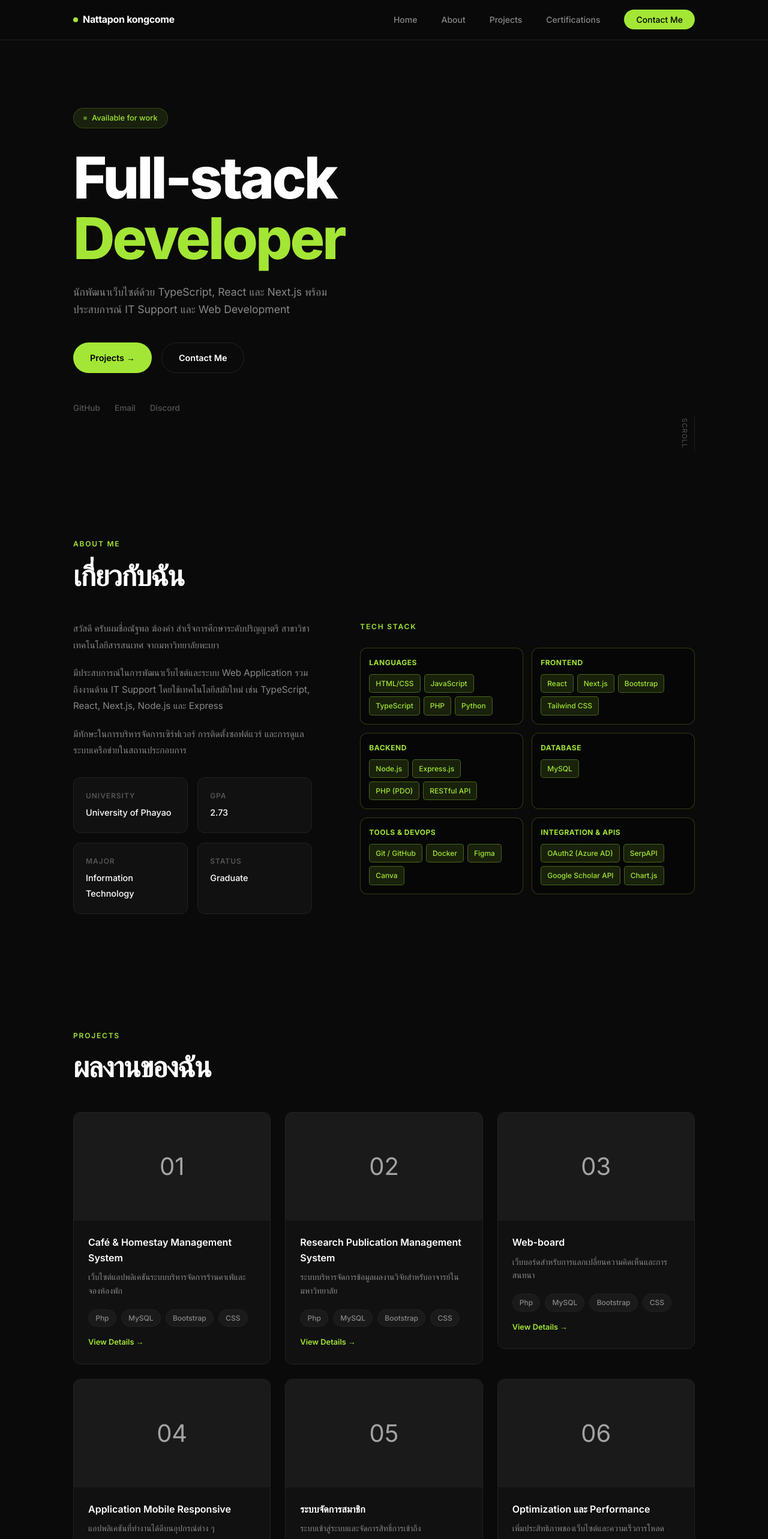
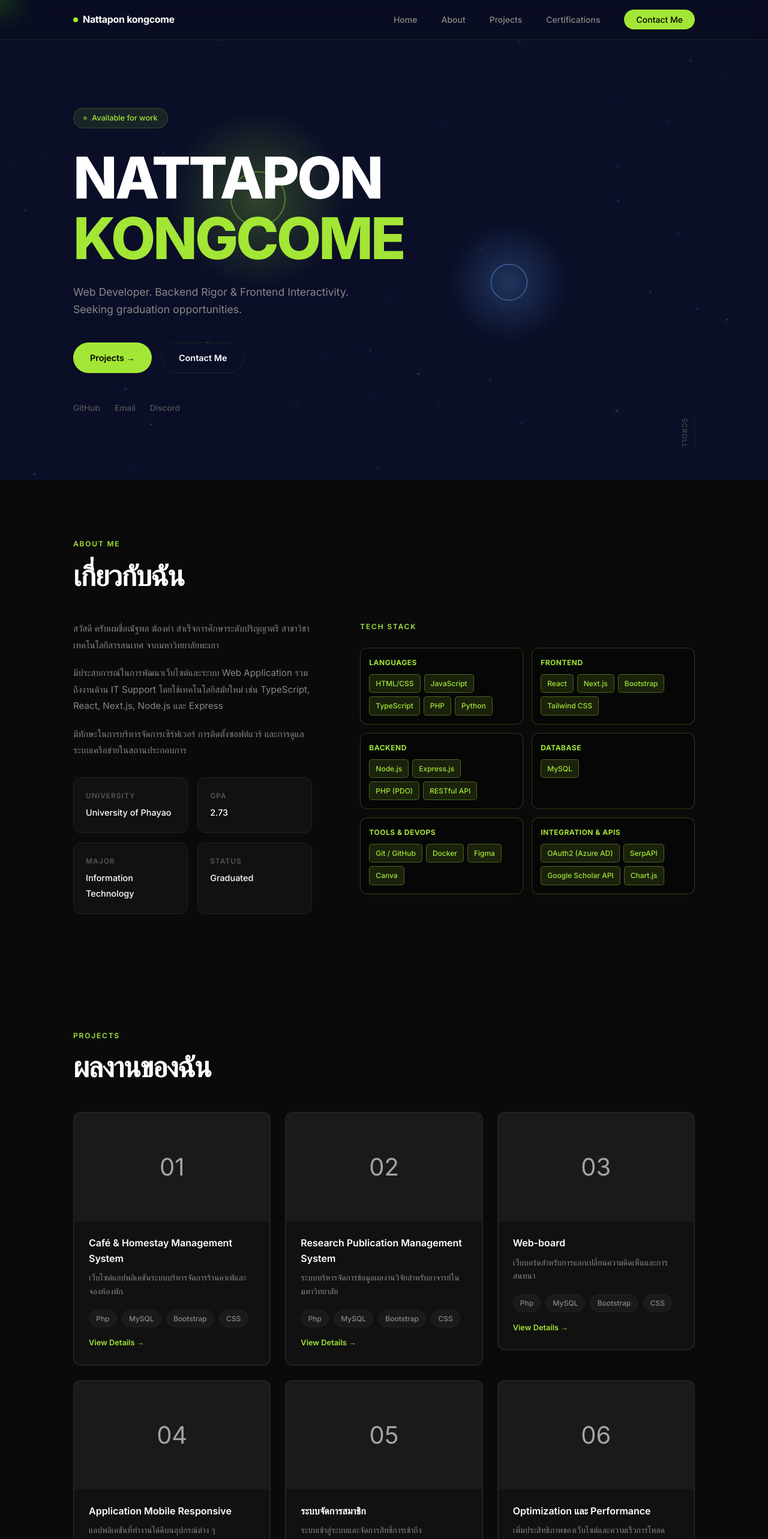
Before and after one commit to nattaponkc/nattapon.k, a Next.js app in the folder frontend/: page / in a window 1280 px wide. Shown: the top 2566 px of the page at 60% size. Built offline with nearby package versions, Linux system fonts and the light colour scheme.

Commit message:
Add animated background effects and enhance portfolio cards with tech-cyber styling

```diff
--- a/frontend/src/components/About.tsx
+++ b/frontend/src/components/About.tsx
@@ -101,7 +101,7 @@ export const About = () => {
             </div>
             <div className={styles.infoCard}>
               <h4>Status</h4>
-              <p>Graduate</p>
+              <p>Graduated</p>
             </div>
           </div>
         </div>
--- /dev/null
+++ b/frontend/src/components/AnimatedBackground.tsx
@@ -0,0 +1,258 @@
+'use client';
+
+import { useEffect, useRef } from 'react';
+import styles from '../styles/AnimatedBackground.module.css';
+
+interface Particle {
+  x: number;
+  y: number;
+  vx: number;
+  vy: number;
+  size: number;
+  opacity: number;
+  color: string;
+}
+
+interface Orb {
+  x: number;
+  y: number;
+  baseX: number;
+  baseY: number;
+  angle: number;
+  size: number;
+  color: string;
+  speed: number;
+  isFollowMouse?: boolean;
+}
+
+export const AnimatedBackground = () => {
+  const canvasRef = useRef<HTMLCanvasElement>(null);
+  const particlesRef = useRef<Particle[]>([]);
+  const orbsRef = useRef<Orb[]>([]);
+  const animationRef = useRef<number>();
+  const mouseRef = useRef({ x: 0, y: 0 });
+
+  useEffect(() => {
+    const canvas = canvasRef.current;
+    if (!canvas) return;
+
+    const ctx = canvas.getContext('2d');
+    if (!ctx) return;
+
+    // Set canvas size
+    const resizeCanvas = () => {
+      canvas.width = window.innerWidth;
+      canvas.height = window.innerHeight;
+    };
+    resizeCanvas();
+
+    // Initialize particles
+    const initializeParticles = () => {
+      particlesRef.current = [];
+      const particleCount = 50;
+
+      for (let i = 0; i < particleCount; i++) {
+        particlesRef.current.push({
+          x: Math.random() * canvas.width,
+          y: Math.random() * canvas.height,
+          vx: (Math.random() - 0.5) * 0.5,
+          vy: (Math.random() - 0.5) * 0.5,
+          size: Math.random() * 1.5 + 0.5,
+          opacity: Math.random() * 0.5 + 0.2,
+          color: Math.random() > 0.5 ? '#a3e635' : '#60a5fa',
+        });
+      }
+    };
+
+    // Initialize glowing orbs
+    const initializeOrbs = () => {
+      orbsRef.current = [
+        {
+          x: canvas.width * 0.3,
+          y: canvas.height * 0.4,
+          baseX: canvas.width * 0.3,
+          baseY: canvas.height * 0.4,
+          angle: 0,
+          size: 150,
+          color: '#a3e635',
+          speed: 0.001,
+        },
+        {
+          x: canvas.width * 0.7,
+          y: canvas.height * 0.6,
+          baseX: canvas.width * 0.7,
+          baseY: canvas.height * 0.6,
+          angle: Math.PI,
+          size: 100,
+          color: '#60a5fa',
+          speed: 0.0008,
+        },
+        {
+          x: 0,
+          y: 0,
+          baseX: 0,
+          baseY: 0,
+          angle: 0,
+          size: 50,
+          color: '#3dd606',
+          speed: 0,
+          isFollowMouse: true,
+        },
+      ];
+    };
+
+    // Track mouse
+    const handleMouseMove = (e: MouseEvent) => {
+      mouseRef.current = { x: e.clientX, y: e.clientY };
+    };
+
+    // Draw glowing circle with blur
+    const drawGlowingOrb = (x: number, y: number, size: number, color: string, hasInnerCircle: boolean = true) => {
+      // Create gradient
+      const gradient = ctx.createRadialGradient(x, y, 0, x, y, size);
+      gradient.addColorStop(0, color + '40');
+      gradient.addColorStop(0.5, color + '20');
+      gradient.addColorStop(1, color + '00');
+
+      ctx.fillStyle = gradient;
+      ctx.beginPath();
+      ctx.arc(x, y, size, 0, Math.PI * 2);
+      ctx.fill();
+
+      // Inner glow (only for orbs that need it)
+      if (hasInnerCircle) {
+        ctx.strokeStyle = color + '60';
+        ctx.lineWidth = 2;
+        ctx.beginPath();
+        ctx.arc(x, y, size * 0.3, 0, Math.PI * 2);
+        ctx.stroke();
+      }
+    };
+
+    // Draw particle
+    const drawParticle = (particle: Particle) => {
+      ctx.fillStyle = particle.color + Math.floor(particle.opacity * 255).toString(16).padStart(2, '0');
+      ctx.beginPath();
+      ctx.arc(particle.x, particle.y, particle.size, 0, Math.PI * 2);
+      ctx.fill();
+
+      // Add glow
+      ctx.shadowColor = particle.color;
+      ctx.shadowBlur = 8;
+    };
+
+    // Update particles
+    const updateParticles = () => {
+      const particles = particlesRef.current;
+      const mouse = mouseRef.current;
+
+      particles.forEach((particle) => {
+        // Update position
+        particle.x += particle.vx;
+        particle.y += particle.vy;
+
+        // Bounce off edges
+        if (particle.x - particle.size < 0 || particle.x + particle.size > canvas.width) {
+          particle.vx *= -1;
+          particle.x = Math.max(particle.size, Math.min(canvas.width - particle.size, particle.x));
+        }
+        if (particle.y - particle.size < 0 || particle.y + particle.size > canvas.height) {
+          particle.vy *= -1;
+          particle.y = Math.max(particle.size, Math.min(canvas.height - particle.size, particle.y));
+        }
+
+        // Mouse interaction
+        const dx = mouse.x - particle.x;
+        const dy = mouse.y - particle.y;
+        const distance = Math.sqrt(dx * dx + dy * dy);
+
+        if (distance < 150) {
+          const angle = Math.atan2(dy, dx);
+          particle.vx -= Math.cos(angle) * 0.2;
+          particle.vy -= Math.sin(angle) * 0.2;
+          particle.opacity = Math.min(1, particle.opacity + 0.05);
+        } else {
+          particle.opacity = Math.max(
+            0.2,
+            particle.opacity - 0.01
+          );
+        }
+
+        // Limit velocity
+        const speed = Math.sqrt(particle.vx * particle.vx + particle.vy * particle.vy);
+        if (speed > 2) {
+          particle.vx = (particle.vx / speed) * 2;
+          particle.vy = (particle.vy / speed) * 2;
+        }
+      });
+    };
+
+    // Update orbs
+    const updateOrbs = () => {
+      const mouse = mouseRef.current;
+      orbsRef.current.forEach((orb, index) => {
+        if (index < 2) {
+          // First 2 orbs move in circular pattern
+          orb.angle += orb.speed;
+          orb.x = orb.baseX + Math.cos(orb.angle) * 50;
+          orb.y = orb.baseY + Math.sin(orb.angle) * 30;
+        } else {
+          // Third orb follows mouse
+          const dx = mouse.x - orb.x;
+          const dy = mouse.y - orb.y;
+          orb.x += dx * 0.08;
+          orb.y += dy * 0.08;
+        }
+      });
+    };
+
+    // Animation loop
+    const animate = () => {
+      // Clear with dark background
+      ctx.fillStyle = '#0a0e27';
+      ctx.fillRect(0, 0, canvas.width, canvas.height);
+
+      // Clear shadow for clean rendering
+      ctx.shadowColor = 'transparent';
+      ctx.shadowBlur = 0;
+
+      updateOrbs();
+      updateParticles();
+
+      // Draw orbs
+      orbsRef.current.forEach((orb) => {
+        const hasInnerCircle = !orb.isFollowMouse;
+        drawGlowingOrb(orb.x, orb.y, orb.size, orb.color, hasInnerCircle);
+      });
+
+      // Draw particles
+      particlesRef.current.forEach((particle) => {
+        drawParticle(particle);
+      });
+
+      animationRef.current = requestAnimationFrame(animate);
+    };
+
+    initializeParticles();
+    initializeOrbs();
+    animate();
+
+    window.addEventListener('mousemove', handleMouseMove);
+    window.addEventListener('resize', resizeCanvas);
+
+    return () => {
+      window.removeEventListener('mousemove', handleMouseMove);
+      window.removeEventListener('resize', resizeCanvas);
+      if (animationRef.current) {
+        cancelAnimationFrame(animationRef.current);
+      }
+    };
+  }, []);
+
+  return (
+    <canvas
+      ref={canvasRef}
+      className={styles.canvas}
+    />
+  );
+};
--- a/frontend/src/components/Hero.tsx
+++ b/frontend/src/components/Hero.tsx
@@ -1,7 +1,10 @@
 import styles from '../styles/Hero.module.css';
+import { AnimatedBackground } from './AnimatedBackground';
 
 export const Hero = () => {
   return (
+    <>
+      <AnimatedBackground />
       <section className={styles.hero} id="home">
         <div className={styles.tag}>
           <span className={styles.tagDot} />
@@ -9,14 +12,16 @@ export const Hero = () => {
         </div>
 
         <h1 className={styles.title}>
-        Full-stack<br />
-        <span className={styles.titleAccent}>Developer</span>
+          NATTAPON<br />
+          <span className={styles.titleAccent}>KONGCOME</span>
         </h1>
 
         <p className={styles.subtitle}>
-        นักพัฒนาเว็บไซต์ด้วย TypeScript, React และ Next.js
-        พร้อมประสบการณ์ IT Support และ Web Development
+          Web Developer.
+          Backend Rigor & Frontend Interactivity.
+          Seeking graduation opportunities.
         </p>
+
 
         <div className={styles.buttonGroup}>
           <a href="#portfolio" className={styles.btnPrimary}>
@@ -41,5 +46,6 @@ export const Hero = () => {
 
         <div className={styles.scrollLine}>scroll</div>
       </section>
+    </>
   );
 };
--- /dev/null
+++ b/frontend/src/styles/AnimatedBackground.module.css
@@ -0,0 +1,9 @@
+.canvas {
+  position: fixed;
+  top: 0;
+  left: 0;
+  width: 100%;
+  height: 100%;
+  z-index: -1;
+  background: linear-gradient(135deg, #0a0e27 0%, #0f1230 100%);
+}
--- a/frontend/src/styles/Header.module.css
+++ b/frontend/src/styles/Header.module.css
@@ -1,5 +1,5 @@
 .header {
-  background: rgba(10, 10, 10, 0.85);
+  background: rgba(10, 10, 10, 0.204);
   backdrop-filter: blur(12px);
   -webkit-backdrop-filter: blur(12px);
   border-bottom: 1px solid var(--border);
--- a/frontend/src/styles/Hero.module.css
+++ b/frontend/src/styles/Hero.module.css
@@ -7,6 +7,7 @@
   max-width: 1100px;
   margin: 0 auto;
   position: relative;
+  z-index: 1;
 }
 
 .tag {
--- a/frontend/src/styles/Portfolio.module.css
+++ b/frontend/src/styles/Portfolio.module.css
@@ -26,18 +26,99 @@
   gap: 1.5rem;
 }
 
+@keyframes scanline {
+  0% {
+    transform: translateY(-100%);
+  }
+  100% {
+    transform: translateY(100%);
+  }
+}
+
+@keyframes glitch {
+  0%, 100% {
+    clip-path: polygon(0% 0%, 100% 0%, 100% 0%, 0% 0%);
+  }
+  20% {
+    clip-path: polygon(0% 0%, 100% 0%, 100% 5%, 0% 3%);
+  }
+  40% {
+    clip-path: polygon(0% 3%, 100% 2%, 100% 8%, 0% 7%);
+  }
+  60% {
+    clip-path: polygon(0% 7%, 100% 6%, 100% 15%, 0% 14%);
+  }
+  80% {
+    clip-path: polygon(0% 14%, 100% 14%, 100% 20%, 0% 18%);
+  }
+}
+
+@keyframes borderGlow {
+  0%, 100% {
+    box-shadow: 0 0 10px rgba(163, 230, 53, 0.3), inset 0 0 10px rgba(163, 230, 53, 0.1);
+    border-color: rgba(163, 230, 53, 0.5);
+  }
+  50% {
+    box-shadow: 0 0 20px rgba(163, 230, 53, 0.6), inset 0 0 10px rgba(163, 230, 53, 0.2);
+    border-color: rgba(163, 230, 53, 0.8);
+  }
+}
+
 .item {
   background: var(--bg-card);
-  border: 1px solid var(--border);
+  border: 2px solid var(--border);
   border-radius: var(--radius);
   overflow: hidden;
-  transition: border-color 0.2s ease, transform 0.2s ease;
+  transition: border-color 0.2s ease, transform 0.2s ease, box-shadow 0.3s ease;
   cursor: pointer;
+  position: relative;
+}
+
+.item::before {
+  content: '';
+  position: absolute;
+  top: 0;
+  left: 0;
+  width: 100%;
+  height: 100%;
+  background: linear-gradient(
+    90deg,
+    transparent 0%,
+    rgba(163, 230, 53, 0.1) 50%,
+    transparent 100%
+  );
+  pointer-events: none;
+  opacity: 0;
+  transition: opacity 0.3s ease;
+  z-index: 2;
+}
+
+.item::after {
+  content: '';
+  position: absolute;
+  top: 0;
+  left: 0;
+  width: 100%;
+  height: 2px;
+  background: linear-gradient(90deg, transparent, rgba(163, 230, 53, 0.8), transparent);
+  animation: scanline 3s linear infinite;
+  opacity: 0;
+  pointer-events: none;
+  z-index: 3;
 }
 
 .item:hover {
-  border-color: var(--accent);
+  border-color: #a3e635;
   transform: translateY(-4px);
+  animation: borderGlow 1.5s ease-in-out infinite;
+}
+
+.item:hover::before {
+  opacity: 1;
+}
+
+.item:hover::after {
+  opacity: 1;
 }
 
 .imageWrap {
@@ -51,10 +132,35 @@
   position: relative;
 }
 
+.imageWrap::before {
+  content: '';
+  position: absolute;
+  top: 0;
+  left: 0;
+  width: 100%;
+  height: 100%;
+  background: repeating-linear-gradient(
+    0deg,
+    rgba(163, 230, 53, 0.15) 0px,
+    rgba(163, 230, 53, 0.15) 1px,
+    transparent 1px,
+    transparent 2px
+  );
+  pointer-events: none;
+  opacity: 0;
+  transition: opacity 0.3s ease;
+}
+
+.item:hover .imageWrap::before {
+  opacity: 1;
+}
+
 .iconBig {
   font-size: 2.5rem;
   opacity: 0.6;
   transition: opacity 0.2s ease, transform 0.3s ease;
+  position: relative;
+  z-index: 1;
 }
 
 .item:hover .iconBig {
@@ -64,6 +170,8 @@
 
 .content {
   padding: 1.5rem;
+  position: relative;
+  z-index: 1;
 }
 
 .content h3 {
@@ -113,12 +221,13 @@
   margin-top: 1rem;
   font-size: 0.8rem;
   font-weight: 600;
-  color: var(--accent);
-  transition: transform 0.2s ease;
+  color: #a3e635;
+  transition: transform 0.2s ease, text-shadow 0.2s ease;
 }
 
 .item:hover .viewLink {
   transform: translateX(4px);
+  text-shadow: 0 0 8px rgba(163, 230, 53, 0.6);
 }
 
 @media (max-width: 768px) {
```
Lines whose indentation alone changed are shown as unchanged.
